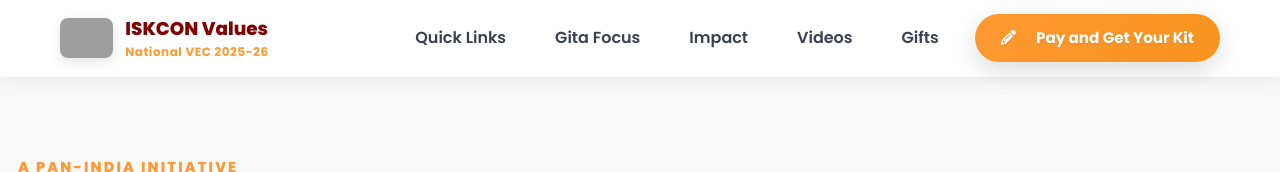
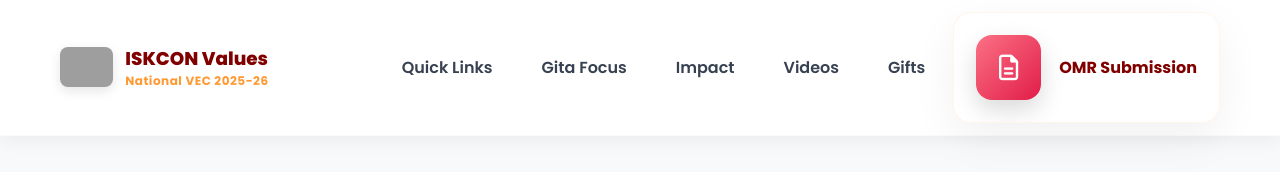
Before and after one commit to Jivadaya/vec-website, a plain HTML site: page index.html in a window 1280 px wide. Shown: the top 172 px of the page. Drawn offline with nearby package versions, Linux system fonts and the light colour scheme; no server answers; grey boxes are pictures that could not be loaded.

Commit message:
OMR Submission

```diff
--- a/index.html
+++ b/index.html
@@ -928,10 +928,19 @@
             <a role="menuitem" href="#gifts">Gifts</a>
           </div>
 
-          <a href="https://vec.jivadaya.org/" target="_blank" class="fancy-btn fancy-primary nav-cta" aria-label="Register Now">
+          <!-- <a href="https://vec.jivadaya.org/" target="_blank" class="fancy-btn fancy-primary nav-cta" aria-label="Register Now">
             <i class="fa-solid fa-pencil" aria-hidden="true"></i>
             <span class="cta-text">Pay and Get Your Kit</span>
-          </a>
+          </a> -->
+          <div class="tile" id="tile-omr" onclick="openActionModal('omr')">
+              <div class="icon t-omr">
+                  <i class="fa-regular fa-file-lines"></i>
+              </div>
+              <div>
+                  <div class="title">OMR Submission</div>
+                  <!-- <div class="sub">Active: 26 Jan - 31 Jan 2026</div> -->
+              </div>
+          </div>
         </div>
       </div>
     </nav>
@@ -989,13 +998,13 @@
                     <div class="sub">State & District Updates</div>
                 </div>
             </div>
-            <div class="tile" id="tile-register" onclick="window.open('https://vec.jivadaya.org/','_blank')">
+            <!-- <div class="tile" id="tile-register" onclick="window.open('https://vec.jivadaya.org/','_blank')">
                 <div class="icon t-register"><i class="fa-solid fa-user-plus"></i></div>
                 <div>
                     <div class="title">Pay and Get Your Kit</div>
                     <div class="sub">Get Your Kit</div>
                 </div>
-            </div>
+            </div> -->
             <div class="tile" id="tile-omr" onclick="openActionModal('omr')">
                 <div class="icon t-omr"><i class="fa-regular fa-file-lines"></i></div>
                 <div>
```
Also changed, not shown: images/World’s biggest Value Education Contest(210 x 297 mm).jpg, images/front page.jpg (added), images/mass.jpg, images/page no 4-5 (1).jpg, 1 other file.
